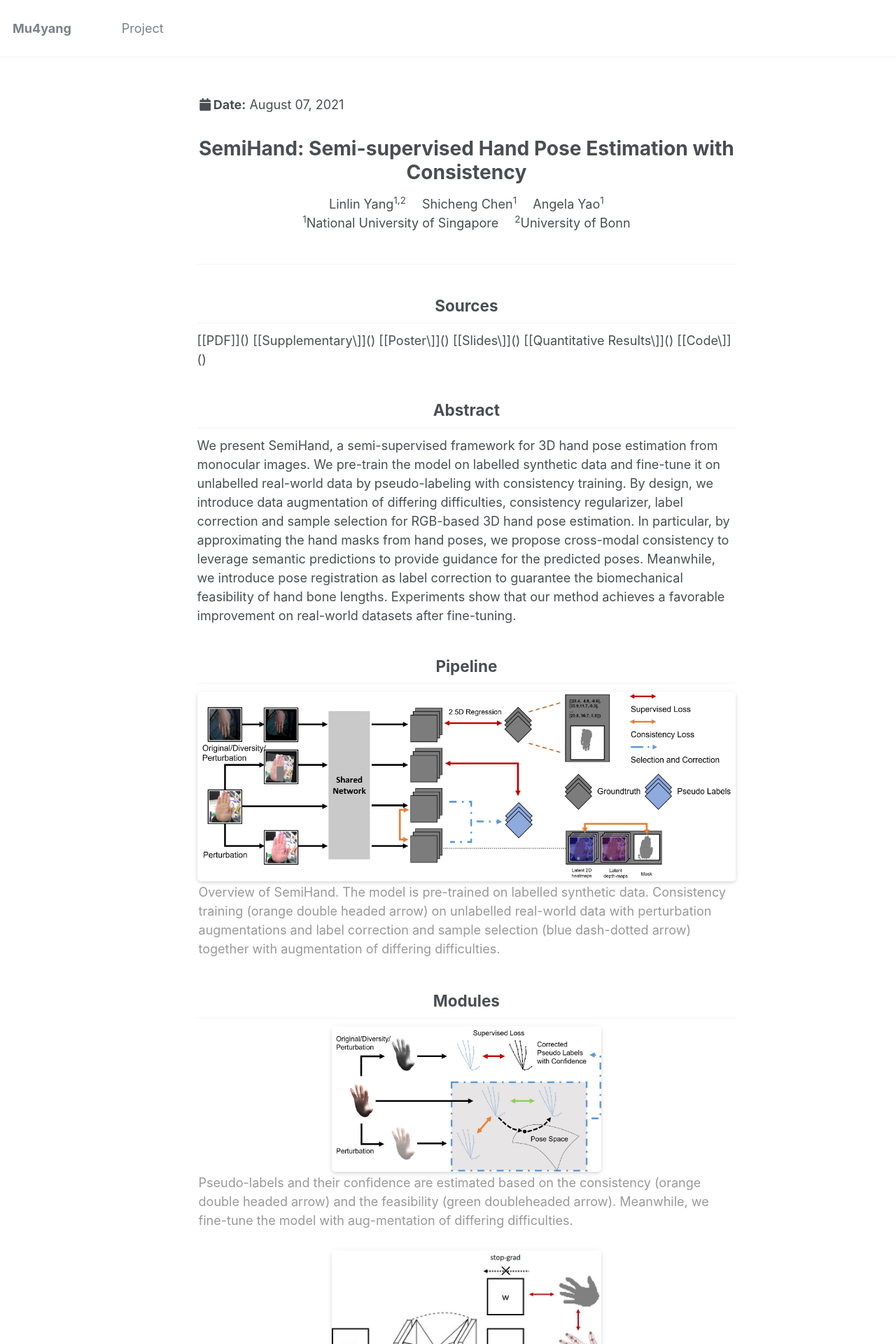
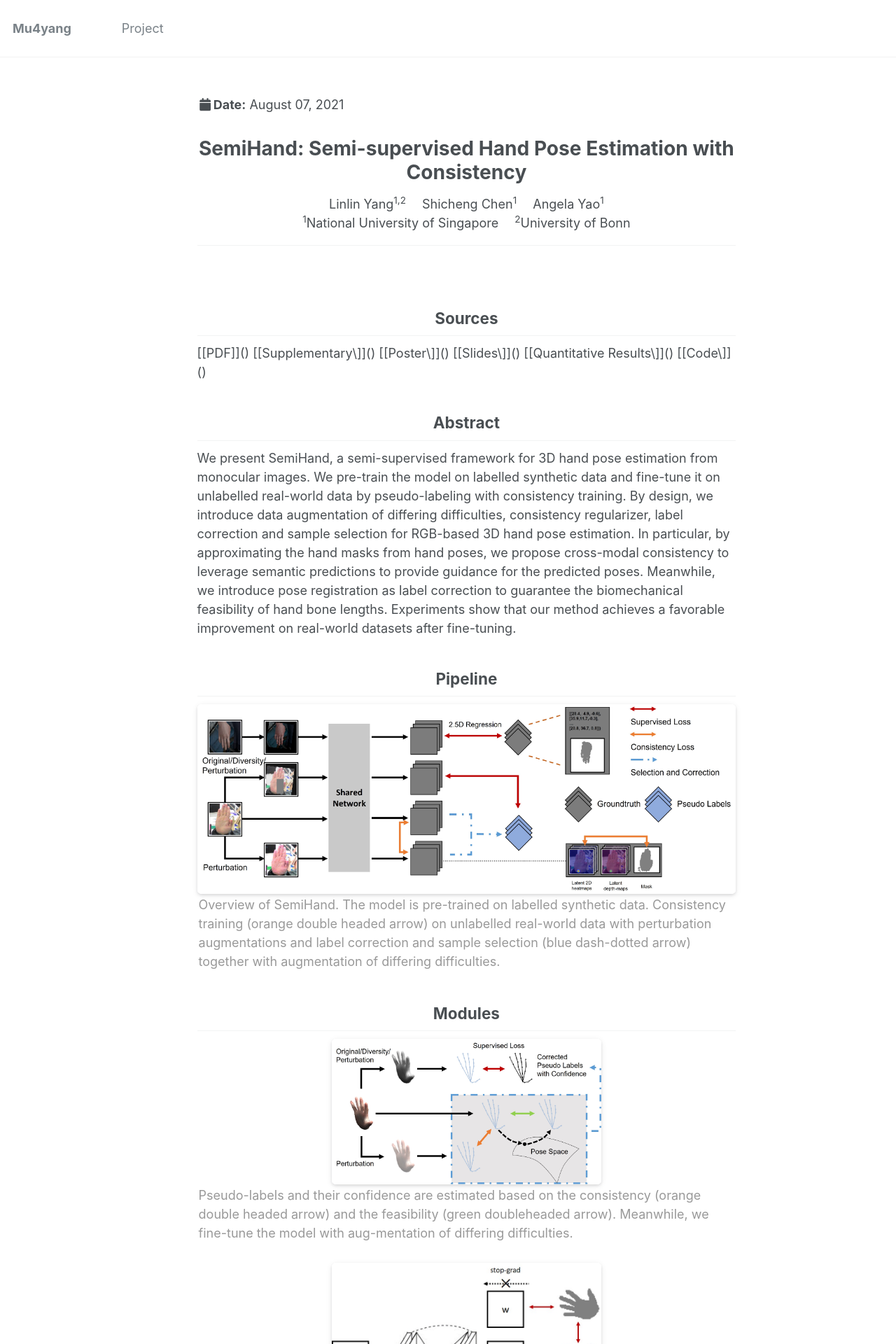
Before and after one commit to bestonebyone/mu4yang, a Jekyll site: the page built from _project/SemiHand.md, in a window 1280 px wide. Shown: the top 1920 px of the page at 70% size. Built offline with Jekyll 4.4.1, drawn with Linux system fonts in a browser that asks for light colours.

Commit message:
Update SemiHand.md

```diff
--- a/_project/SemiHand.md
+++ b/_project/SemiHand.md
@@ -28,9 +28,9 @@ permalink: /project/SemiHand
       </div>
     </div>
 
+<hr>
+
 <br>
-
-<hr>
 
 
 <div align='center' ><h2>Sources</h2></div>
```
